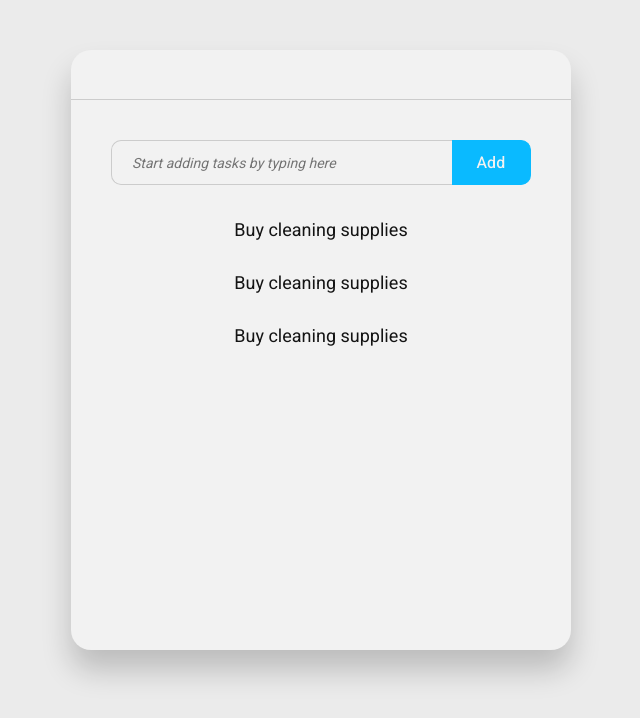
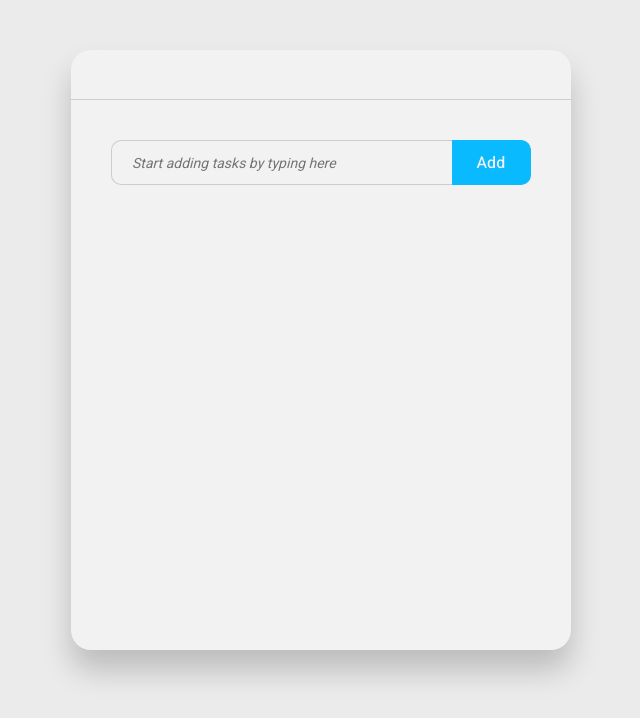
Before and after one commit to dennyken/react-task-list, a React (Create React App) app: page / in a window 1280 px wide. Shown: the top 718 px of the page, without its empty margins (319-959 px from the left). Built offline with nearby package versions, Linux system fonts and the light colour scheme.

Commit message:
render TaskItem content through props

```diff
--- a/src/components/TaskItem/TaskItem.js
+++ b/src/components/TaskItem/TaskItem.js
@@ -1,9 +1,9 @@
 import './TaskItem.scss'
 
-const TaskItem = () => {
+const TaskItem = ({ description }) => {
   return (
     <li className="task-item">
-      <span>Buy cleaning supplies</span>
+      <span>{description}</span>
     </li>
   )
 }
```
